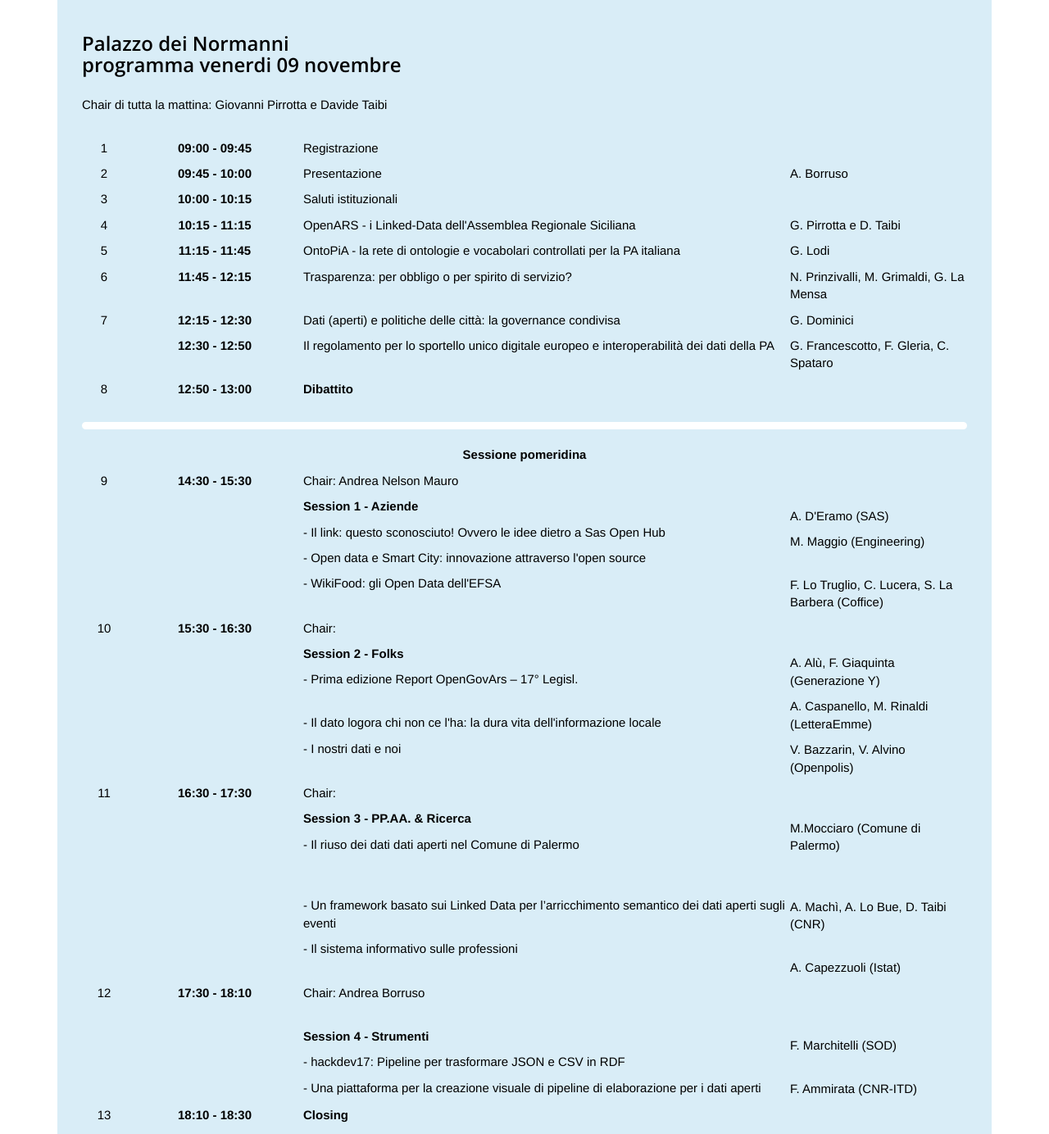
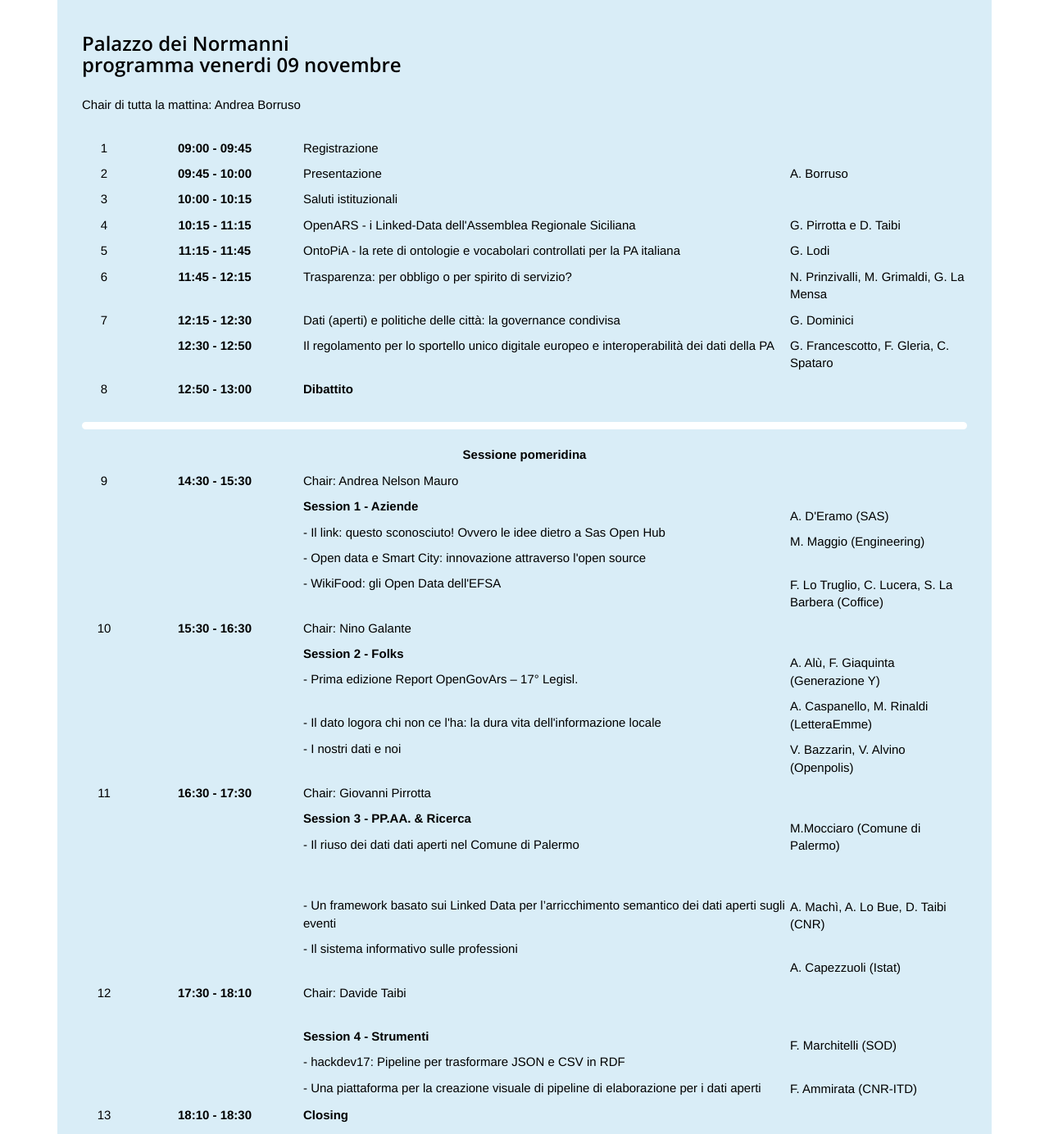
Before and after one commit to opendatasicilia/Palermo2018, a plain HTML site: page index.html in a window 1280 px wide. Shown: the part 3623-5007 px from the top of the page at 82% size. Drawn offline with nearby package versions, Linux system fonts and the light colour scheme.

Commit message:
index upgrade

```diff
--- a/index.html
+++ b/index.html
@@ -243,7 +243,7 @@
               <A NAME=convegno class="ancora"></A>
               <h2>Convegno -   <i class="fa fa-clock-o"></i></h2>
               <h3>Palazzo dei Normanni <br> programma venerdi 09 novembre </h3>
-              <p>Chair di tutta la mattina: Giovanni Pirrotta e Davide Taibi</p><br>
+              <p>Chair di tutta la mattina: Andrea Borruso</p><br>
 <table width="100%" border="0" cellpadding="2" cellspacing="2">
   <tr valign="middle">
     <td width="5%" align="center"><p dir="ltr">1</p></td>
@@ -328,7 +328,7 @@
   <tr>
     <td width="5%" align="center" valign="top"><p dir="ltr">10</p></td>
     <td width="20%" align="center" valign="top"><p dir="ltr"><strong>15:30 - 16:30</strong></p></td>
-    <td width="55%" valign="top"><p dir="ltr">Chair: </p>
+    <td width="55%" valign="top"><p dir="ltr">Chair: Nino Galante</p>
       <p dir="ltr"><strong>Session 2 - Folks</strong></p>
       <p dir="ltr">- Prima edizione Report OpenGovArs – 17° Legisl.</p>
       <br />
@@ -343,7 +343,7 @@
   <tr>
     <td width="5%" align="center" valign="top"><p dir="ltr">11</p></td>
     <td width="20%" align="center" valign="top"><p dir="ltr"><strong>16:30 - 17:30</strong></p></td>
-    <td width="55%" valign="top"><p dir="ltr">Chair: </p>
+    <td width="55%" valign="top"><p dir="ltr">Chair: Giovanni Pirrotta</p>
       <p dir="ltr"><strong>Session 3 - PP.AA. &amp; Ricerca</strong></p>
       <p dir="ltr">- Il riuso dei dati dati aperti nel Comune di Palermo</p>
       <br />
@@ -362,7 +362,7 @@
   <tr>
     <td width="5%" align="center" valign="top"><p dir="ltr">12</p></td>
     <td width="20%" align="center" valign="top"><p dir="ltr"><strong>17:30 - 18:10</strong></p></td>
-    <td width="55%" valign="top"><p dir="ltr">Chair: Andrea Borruso</p>
+    <td width="55%" valign="top"><p dir="ltr">Chair: Davide Taibi</p>
       <br />
       <p dir="ltr"><strong>Session 4 - Strumenti</strong></p>
       <p dir="ltr">- hackdev17: Pipeline per trasformare JSON e CSV in RDF</p>
```
